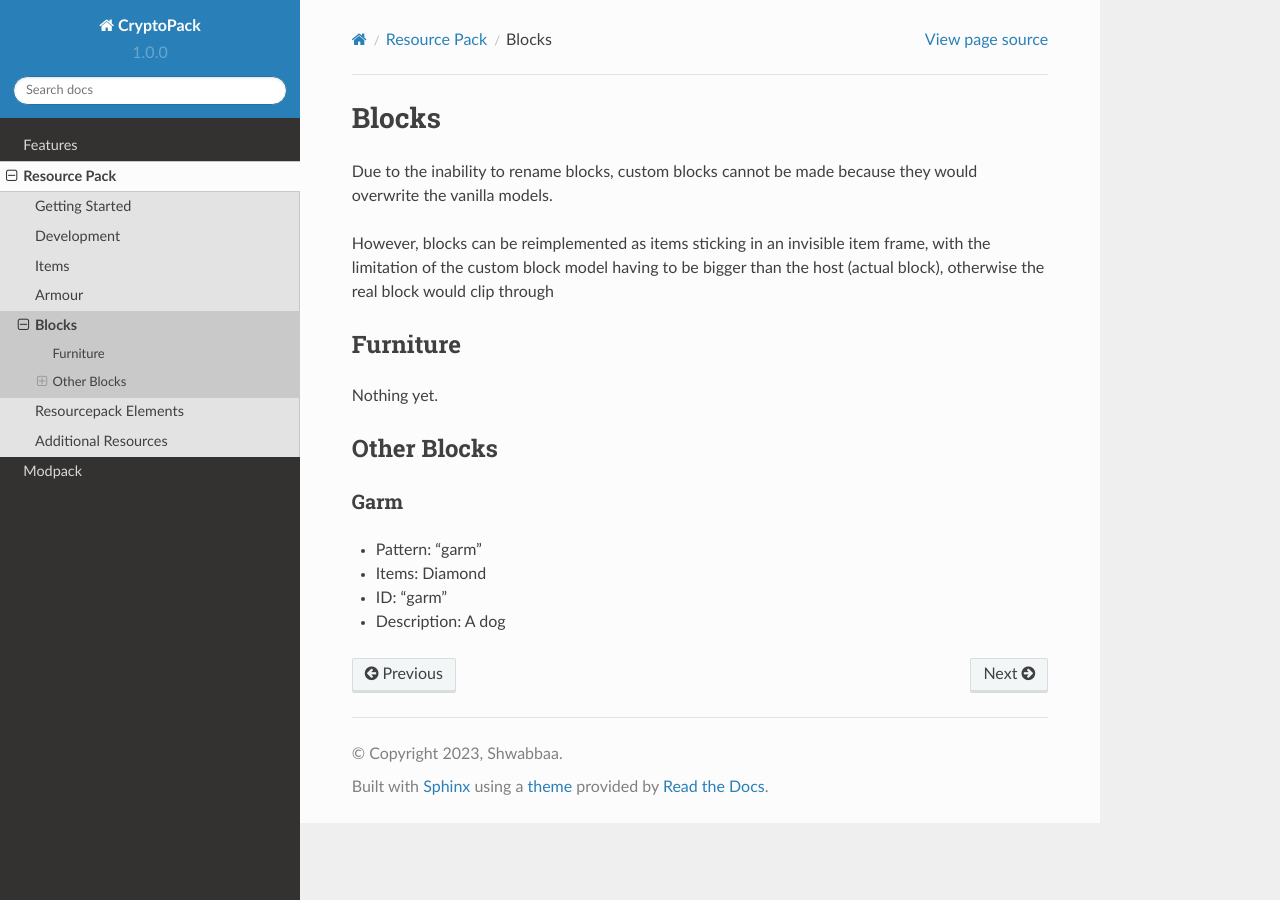
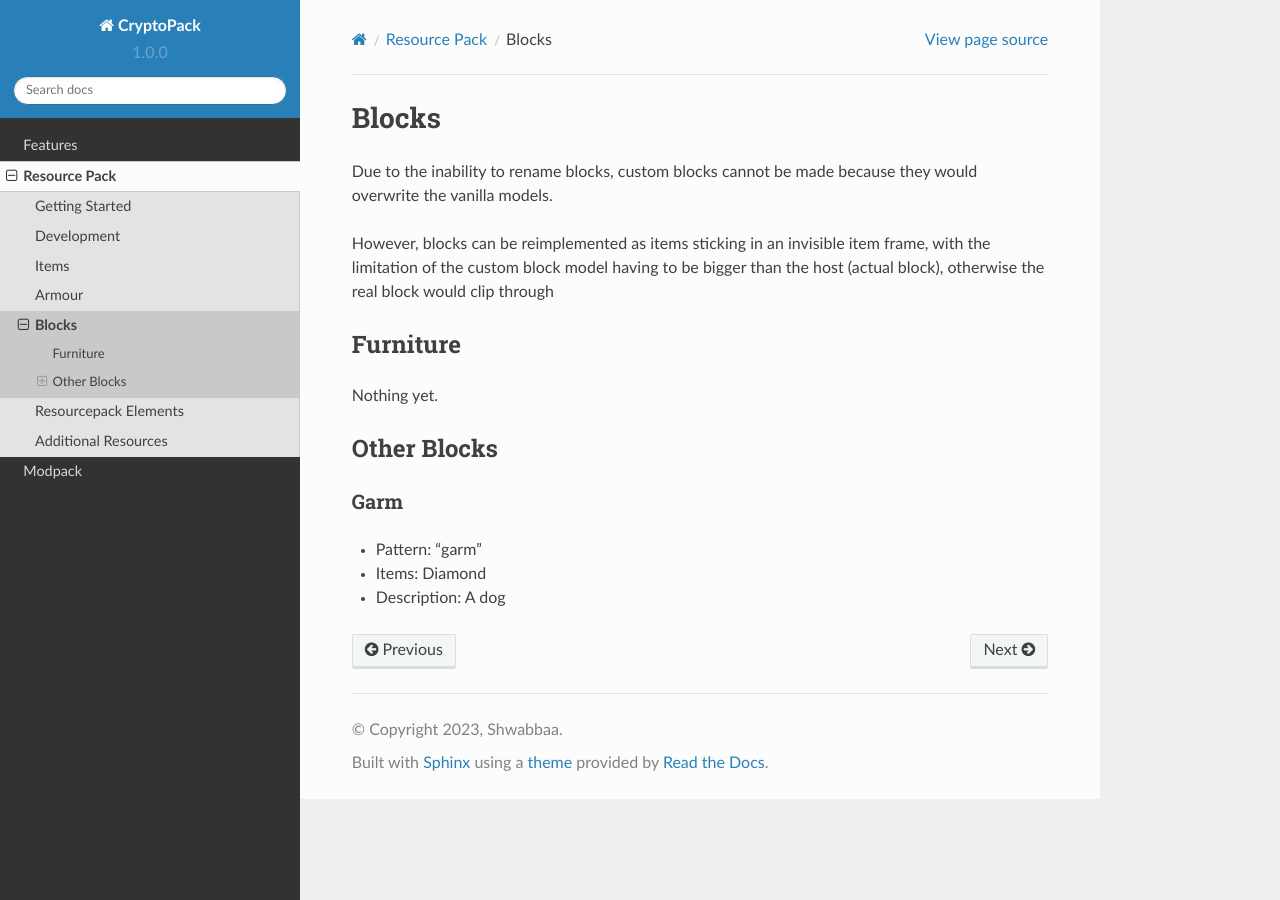
Before and after one commit to Shwabbaa/cryptopack-docs, a Sphinx documentation site: the page built from docs/source/resourcepack/blocks.rst, in a window 1280 px wide. Built offline with Sphinx 7.4.7 and the Read the Docs theme 2.0.0, drawn with Linux system fonts in a browser that asks for light colours; pages that are not in the unit, such as notebooks, are missing from menus.

Commit message:
Update blocks.rst

```diff
--- a/docs/source/resourcepack/blocks.rst
+++ b/docs/source/resourcepack/blocks.rst
@@ -1,21 +1,20 @@
 Blocks
-===============
+***************************************
 
 Due to the inability to rename blocks, custom blocks cannot be made because they would overwrite the vanilla models.
 
 However, blocks can be reimplemented as items sticking in an invisible item frame, with the limitation of the custom block model having to be bigger than the host (actual block), otherwise the real block would clip through
 
 Furniture
-----------
+==========
 
 Nothing yet.
 
 Other Blocks
-----------
+==========
 
 Garm
-~~~~~~~~~~~~~~~~~~~~~~
+------------
 * Pattern: "garm"
 * Items: Diamond
-* ID: "garm"
 * Description: A dog
```
